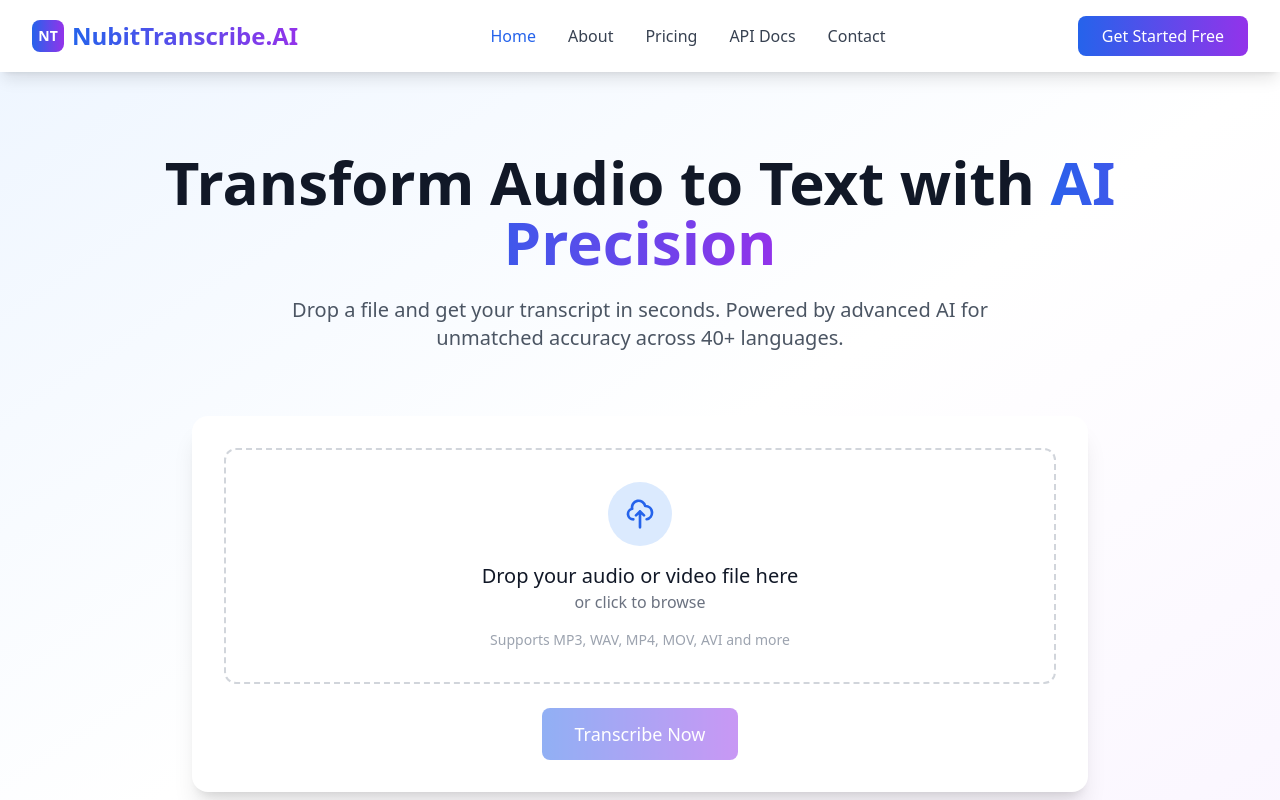
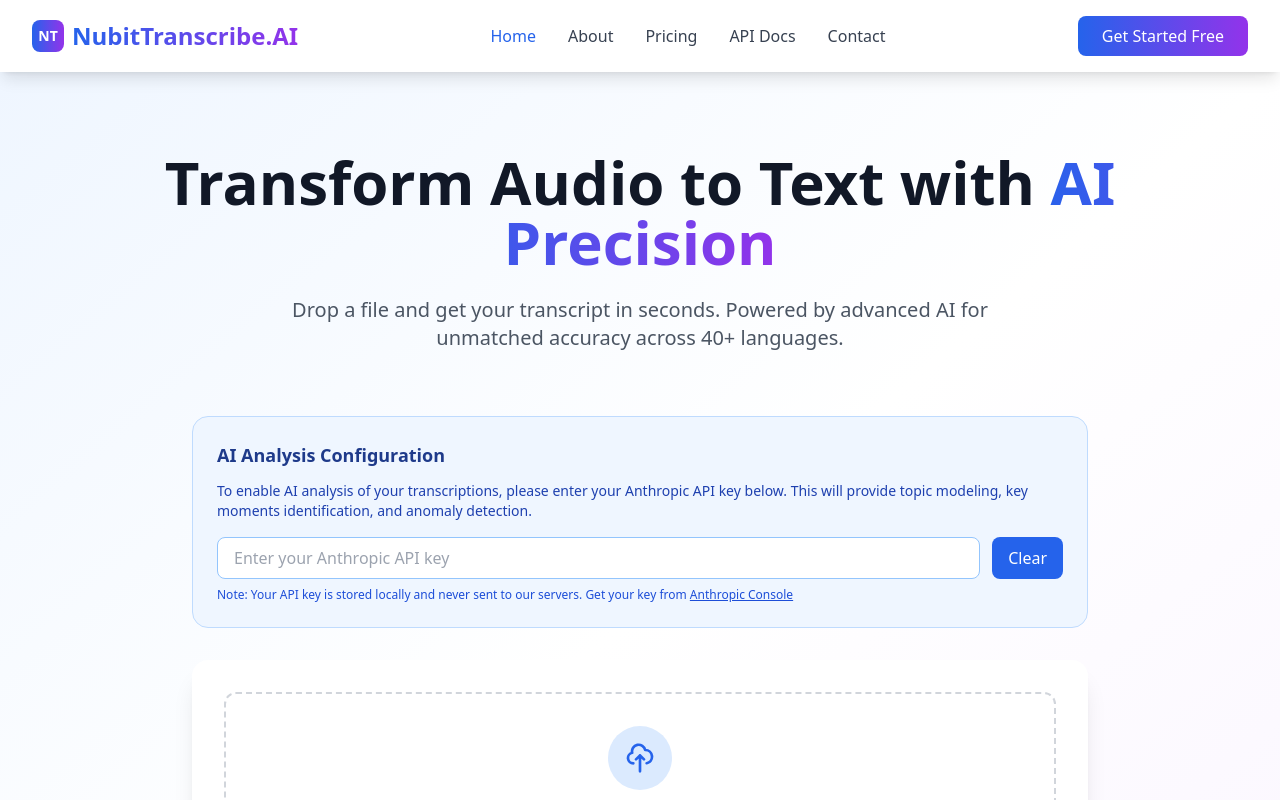
Before and after one commit to hitendra1851/nubittranscription, a React (Create React App) app: page / in a window 1280 px wide. Shown: the top 800 px of the page. Built offline with nearby package versions, Linux system fonts and the light colour scheme.

Commit message:
Integrate Anthropic SDK for AI Analysis

```diff
--- a/package.json
+++ b/package.json
@@ -3,6 +3,7 @@
   "version": "0.1.0",
   "private": true,
   "dependencies": {
+    "@anthropic-ai/sdk": "^0.30.1",
     "@testing-library/dom": "^10.4.0",
     "@testing-library/jest-dom": "^6.6.3",
     "@testing-library/react": "^16.3.0",
--- a/src/components/TranscriptionTool.js
+++ b/src/components/TranscriptionTool.js
@@ -1,5 +1,6 @@
 import React, { useState } from 'react';
 import axios from 'axios';
+import Anthropic from '@anthropic-ai/sdk';
 
 const TranscriptionTool = () => {
   const [file, setFile] = useState(null);
@@ -11,6 +12,7 @@ const TranscriptionTool = () => {
   const [progress, setProgress] = useState(0);
   const [analysisLoading, setAnalysisLoading] = useState(false);
   const [activeTab, setActiveTab] = useState('transcript');
+  const [anthropicApiKey, setAnthropicApiKey] = useState('');
 
   const handleFileChange = (e) => {
     const selectedFile = e.target.files[0];
@@ -47,8 +49,18 @@ const TranscriptionTool = () => {
   };
 
   const analyzeTranscription = async (transcriptionText) => {
+    if (!anthropicApiKey) {
+      setAnalysis('Please configure your Anthropic API key to enable AI analysis.');
+      return;
+    }
+
     try {
       setAnalysisLoading(true);
+
+      const anthropic = new Anthropic({
+        apiKey: anthropicApiKey,
+        dangerouslyAllowBrowser: true // Note: In production, this should be done server-side
+      });
 
       const prompt = `You are an AI assistant helping with transcription analysis.
 
@@ -61,17 +73,16 @@ Below is a transcribed testimony:
 
 Provide the response in structured format (JSON or bullet points).`;
 
-      // Note: In a real implementation, you would need to set up a backend endpoint
-      // that handles the Anthropic API call with your API key for security reasons
-      const response = await axios.post('/api/analyze', {
-        prompt: prompt,
-        text: transcriptionText
+      const msg = await anthropic.messages.create({
+        model: "claude-3-5-sonnet-20241022",
+        max_tokens: 1024,
+        messages: [{ role: "user", content: prompt }],
       });
 
-      setAnalysis(response.data.analysis);
+      setAnalysis(msg.content[0].text);
     } catch (err) {
       console.error('Analysis failed:', err);
-      setAnalysis('Analysis failed. Please try again or contact support.');
+      setAnalysis(`Analysis failed: ${err.message}. Please check your API key and try again.`);
     } finally {
       setAnalysisLoading(false);
     }
@@ -117,8 +128,8 @@ Provide the response in structured format (JSON or bullet points).`;
       const transcriptionResult = response.data.text || 'No result returned.';
       setResult(transcriptionResult);
 
-      // Automatically analyze the transcription
-      if (transcriptionResult && transcriptionResult !== 'No result returned.') {
+      // Automatically analyze the transcription if API key is provided
+      if (transcriptionResult && transcriptionResult !== 'No result returned.' && anthropicApiKey) {
         await analyzeTranscription(transcriptionResult);
       }
     } catch (err) {
@@ -155,6 +166,36 @@ Provide the response in structured format (JSON or bullet points).`;
 
   return (
     <div className="max-w-4xl mx-auto">
+      {/* API Key Configuration */}
+      <div className="bg-blue-50 border border-blue-200 rounded-2xl p-6 mb-8">
+        <h3 className="text-lg font-semibold text-blue-900 mb-3">AI Analysis Configuration</h3>
+        <p className="text-blue-800 mb-4 text-sm">
+          To enable AI analysis of your transcriptions, please enter your Anthropic API key below.
+          This will provide topic modeling, key moments identification, and anomaly detection.
+        </p>
+        <div className="flex space-x-3">
+          <input
+            type="password"
+            placeholder="Enter your Anthropic API key"
+            value={anthropicApiKey}
+            onChange={(e) => setAnthropicApiKey(e.target.value)}
+            className="flex-1 px-4 py-2 border border-blue-300 rounded-lg focus:ring-2 focus:ring-blue-600 focus:border-transparent"
+          />
+          <button
+            onClick={() => setAnthropicApiKey('')}
+            className="px-4 py-2 bg-blue-600 text-white rounded-lg hover:bg-blue-700 transition-colors"
+          >
+            Clear
+          </button>
+        </div>
+        <p className="text-xs text-blue-700 mt-2">
+          Note: Your API key is stored locally and never sent to our servers. Get your key from{' '}
+          <a href="https://console.anthropic.com/" target="_blank" rel="noopener noreferrer" className="underline">
+            Anthropic Console
+          </a>
+        </p>
+      </div>
+
       {/* Upload Section */}
       <div className="bg-white rounded-2xl shadow-xl p-8 mb-8">
         <div
@@ -339,6 +380,17 @@ Provide the response in structured format (JSON or bullet points).`;
                     </svg>
                     <span>Download</span>
                   </button>
+                  {!analysisLoading && !analysis && anthropicApiKey && (
+                    <button
+                      onClick={() => analyzeTranscription(result)}
+                      className="flex items-center space-x-2 px-4 py-2 bg-green-600 hover:bg-green-700 text-white rounded-lg transition-colors"
+                    >
+                      <svg className="w-4 h-4" fill="none" stroke="currentColor" viewBox="0 0 24 24">
+                        <path strokeLinecap="round" strokeLinejoin="round" strokeWidth={2} d="M9.663 17h4.673M12 3v1m6.364 1.636l-.707.707M21 12h-1M4 12H3m3.343-5.657l-.707-.707m2.828 9.9a5 5 0 117.072 0l-.548.547A3.374 3.374 0 0014 18.469V19a2 2 0 11-4 0v-.531c0-.895-.356-1.754-.988-2.386l-.548-.547z" />
+                      </svg>
+                      <span>Analyze</span>
+                    </button>
+                  )}
                 </div>
               </div>
 
@@ -346,24 +398,39 @@ Provide the response in structured format (JSON or bullet points).`;
                 <div className="bg-gray-50 rounded-lg p-6 text-center">
                   <div className="inline-flex items-center space-x-3">
                     <div className="w-6 h-6 border-2 border-purple-600 border-t-transparent rounded-full animate-spin"></div>
-                    <span className="text-gray-600">Analyzing transcription...</span>
+                    <span className="text-gray-600">Analyzing transcription with Claude...</span>
                   </div>
                 </div>
               ) : analysis ? (
                 <div className="bg-gray-50 rounded-lg p-6 max-h-96 overflow-y-auto">
                   <pre className="text-gray-800 leading-relaxed whitespace-pre-wrap font-sans">{analysis}</pre>
                 </div>
-              ) : (
+              ) : !anthropicApiKey ? (
                 <div className="bg-yellow-50 border border-yellow-200 rounded-lg p-6">
                   <div className="flex items-center space-x-3">
                     <svg className="w-6 h-6 text-yellow-600" fill="none" stroke="currentColor" viewBox="0 0 24 24">
                       <path strokeLinecap="round" strokeLinejoin="round" strokeWidth={2} d="M12 9v2m0 4h.01m-6.938 4h13.856c1.54 0 2.502-1.667 1.732-2.5L13.732 4c-.77-.833-1.964-.833-2.732 0L3.732 16.5c-.77.833.192 2.5 1.732 2.5z" />
                     </svg>
                     <div>
-                      <p className="text-yellow-800 font-medium">Analysis Configuration Required</p>
+                      <p className="text-yellow-800 font-medium">API Key Required</p>
                       <p className="text-yellow-700 text-sm mt-1">
-                        To enable AI analysis, please configure the Anthropic API endpoint in your backend.
+                        Please enter your Anthropic API key above to enable AI analysis.
                         The analysis will provide topic modeling, key moments, and anomaly detection.
+                      </p>
+                    </div>
+                  </div>
+                </div>
+              ) : (
+                <div className="bg-blue-50 border border-blue-200 rounded-lg p-6">
+                  <div className="flex items-center space-x-3">
+                    <svg className="w-6 h-6 text-blue-600" fill="none" stroke="currentColor" viewBox="0 0 24 24">
+                      <path strokeLinecap="round" strokeLinejoin="round" strokeWidth={2} d="M13 16h-1v-4h-1m1-4h.01M21 12a9 9 0 11-18 0 9 9 0 0118 0z" />
+                    </svg>
+                    <div>
+                      <p className="text-blue-800 font-medium">Ready for Analysis</p>
+                      <p className="text-blue-700 text-sm mt-1">
+                        Click the "Analyze" button above to get AI-powered insights including topic modeling,
+                        key moments identification, and anomaly detection.
                       </p>
                     </div>
                   </div>
```
Also changed, not shown: 1 other file (tests, documents, lock files or other folders).
